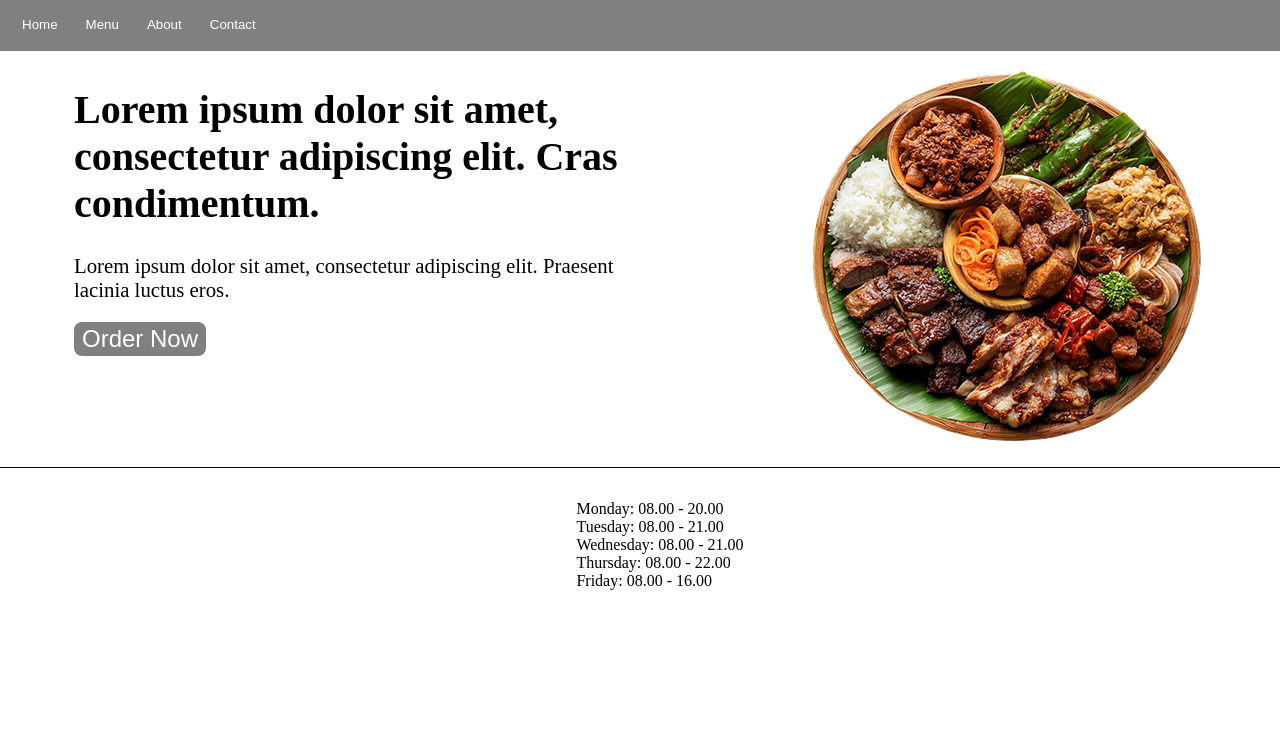
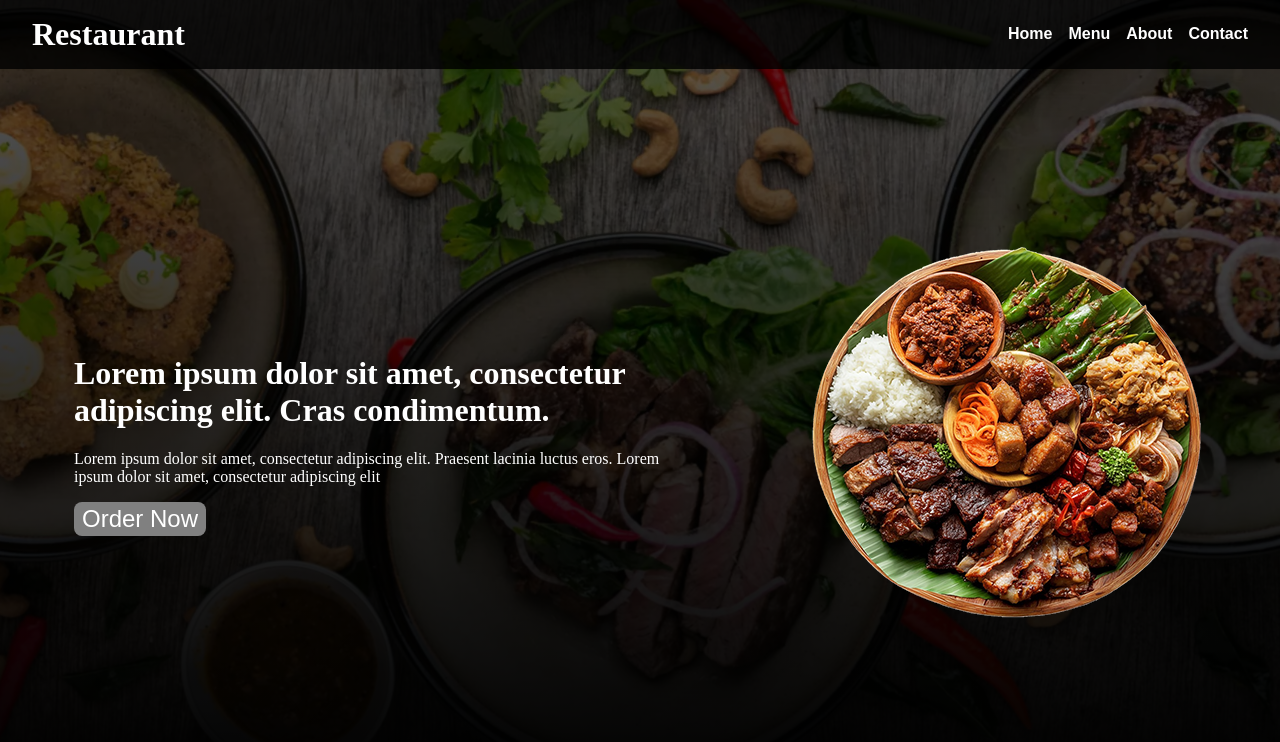
Before and after one commit to Heri23F/restaurant-page, a website built with webpack: page src/index.html in a window 1280 px wide. Built offline with nearby package versions, Linux system fonts and the light colour scheme.

Commit message:
feat: add dark tinted image background

```diff
--- a/src/index.js
+++ b/src/index.js
@@ -2,8 +2,12 @@ import "./style.css";
 import "@fontsource-variable/inter";
 import "@fontsource-variable/roboto";
 import { loadPage } from "./page/page.js";
+import { createElement } from "./util.js";
 
 loadPage("home");
+const logo = createElement("h1", {elClass: "logo", textContent: "Restaurant"})
+const header = document.querySelector("header")
+header.prepend(logo)
 
 const navButtons = document.querySelector(".nav-buttons");
 
--- a/src/page/home.js
+++ b/src/page/home.js
@@ -9,7 +9,7 @@ const heroContent = {
   },
   description: {
     elClass: "hero-description",
-    textContent: "Lorem ipsum dolor sit amet, consectetur adipiscing elit. Praesent lacinia luctus eros.",
+    textContent: "Lorem ipsum dolor sit amet, consectetur adipiscing elit. Praesent lacinia luctus eros. Lorem ipsum dolor sit amet, consectetur adipiscing elit",
   },
   button: {
     elClass: "order-button",
@@ -79,6 +79,6 @@ export default function() {
   const hero = createHero(heroContent)
   const list = createOpenHourList(openHour)
 
-  fragment.append(hero, list)
+  fragment.append(hero)
   return fragment
 }
--- a/src/style.css
+++ b/src/style.css
@@ -1,36 +1,27 @@
 body {
   margin: 0;
   padding: 0;
+  min-height: 100dvh;
+  display: flex;
+  flex-direction: column;
+  background:
+    linear-gradient(rgba(0, 0, 0, 0.6), rgba(0, 0, 0, 6)),
+    url(image/background.webp) repeat fixed center / cover;
+  color: white;
 }
 
 .container {
   display: flex;
   flex-direction: column;
+  justify-content: center;
   gap: 32px;
-}
-
-.nav-buttons {
-    display: flex;
-    padding: 16px;
-    gap: 16px;
-    background-color: gray;
-}
-
-.nav-buttons button {
-    border: none;
-    background-color: transparent;
-    color: white;
-    border-bottom: 2px solid transparent;
-}
-
-.nav-buttons button:hover {
-    border-bottom: 2px solid white;
+  flex-grow: 1;
 }
 
 .hero-div {
   display: flex;
   justify-content: space-around;
-    border-bottom: 1px solid black;
+  align-items: center;
   padding: 8px;
 }
 
@@ -41,12 +32,13 @@ body {
 }
 
 .hero-heading {
-    font-size: 2.5em;
+  font-size: 2em;
   font-family: "Inter Variable";
 }
-.hero-description{
-    font-size: 1.3em;
+.hero-description {
+  font-size: 1em;
   font-family: "Roboto Variable";
+  font-weight: 400;
 }
 
 .hero-image {
@@ -61,10 +53,40 @@ body {
   color: white;
 }
 
-.open-hour-list {
-    margin: auto;
+header {
+  display: flex;
+  background-color: rgb(0 0 0 / 0.8);
+  justify-content: space-between;
+  padding: 0px 32px;
 }
 
-.open-hour-list li {
-    list-style: none;
+.nav-buttons {
+  display: flex;
+  align-items: center;
+  gap: 16px;
+  font-size: 8px;
 }
+
+.nav-buttons button {
+  font-size: 2em;
+  font-weight: 700;
+  padding: 0;
+  border: none;
+  background-color: transparent;
+  color: white;
+  border-bottom: 2px solid transparent;
+}
+
+.nav-buttons button:hover {
+  border-bottom: 2px solid white;
+}
+
+.logo {
+  font-family: "Roboto Variable";
+  color: white;
+  margin: 16px 0;
+}
+
+.icon {
+    width: 48px;
+}
```
Lines whose indentation alone changed are shown as unchanged.
